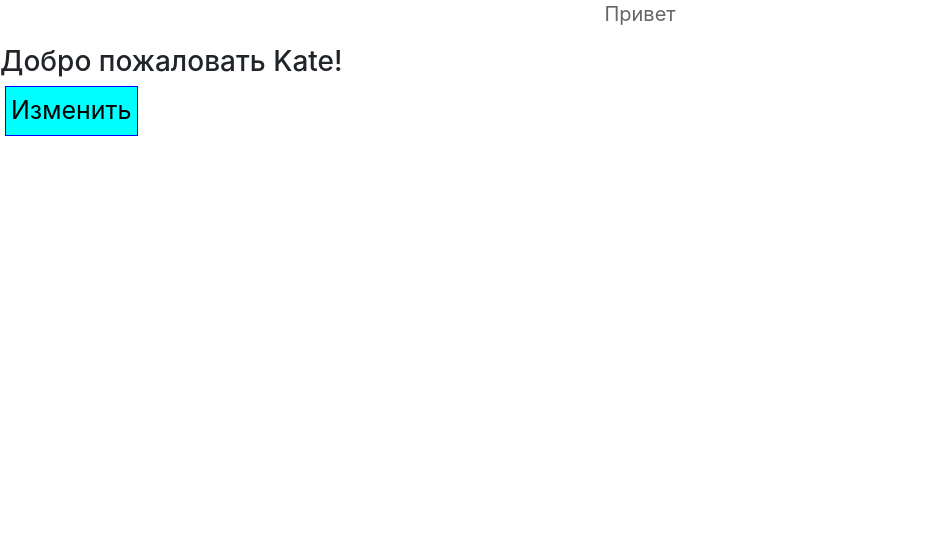
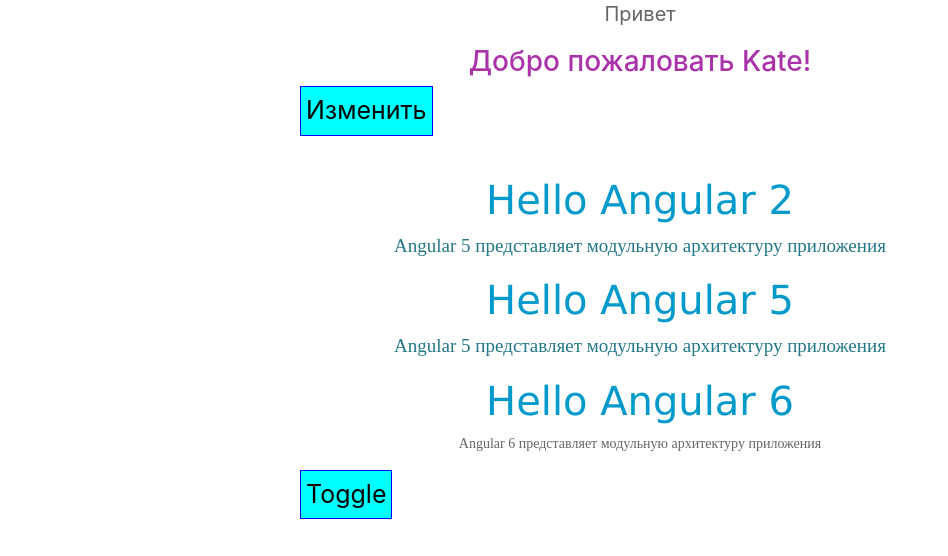
Before and after one commit to andrusenkokateryna/NewAngular, an Angular app in the folder practicAngular/angularPactic/: page / in a window 1280 px wide. Shown: the part 734-1290 px from the top of the page, without its empty margins (0-948 px from the left). Before the commit the page ends 890 px from the top, so only its background shows below. Built offline with nearby package versions, Linux system fonts and the light colour scheme.

Commit message:
derective

```diff
--- a/practicAngular/angularPactic/src/app/app.component.css
+++ b/practicAngular/angularPactic/src/app/app.component.css
@@ -22,9 +22,10 @@
 	color: #000;
 	font-size: 25px;
 	text-align: center;
-	margin-bottom: 20px;
+	margin-bottom: 40px;
 	margin-left: 5px;
 	border: 1px solid blue;
+	margin-left: 300px;
 
 
 
@@ -67,3 +68,29 @@
 	margin-left: 600px;
 	margin-bottom: 20px;
 }
+
+h3 {
+	text-align: center;
+	color: #a3a;
+}
+
+.verdanaFont {
+	font-size:13px;
+ 	font-family:Verdana;
+}
+
+.segoePrintFont {
+	font-size:19px;
+ 	font-family:"Segoe Print";
+ 	color: #278;
+
+ }
+
+ h1 {
+ 	text-align: center;
+ 	color: #09c;
+ }
+
+ .invisible {
+ 	display:none;
+ }
--- a/practicAngular/angularPactic/src/app/app.component.html
+++ b/practicAngular/angularPactic/src/app/app.component.html
@@ -44,3 +44,31 @@
 <child-comp>
 <h3 #headerContent>Добро пожаловать {{name}}!</h3>
 </child-comp>
+<div [ngClass]="{verdanaFont:true}">
+ <h1>Hello Angular 2</h1>
+ <p [ngClass]="{segoePrintFont:true}">
+ Angular 5 представляет модульную архитектуру приложения
+  </p>
+</div>
+
+<div [class.verdanaFont]="true">
+    <h1>Hello Angular 5</h1>
+    <p [class.verdanaFont]="false" [class.segoePrintFont]="true">
+        Angular 5 представляет модульную архитектуру приложения
+    </p>
+</div>
+
+<div [ngStyle]="{'font-size':'13px', 'font-family':'Verdana'}">
+                    <h1>Hello Angular 6</h1>
+                    <p [ngStyle]="{'font-size':'14px', 'font-family':'Segoe Print'}">
+                        Angular 6 представляет модульную архитектуру приложения
+                    </p>
+                </div>
+
+<div [ngClass]="{invisible: visibility}">
+     <h1>Hello Angular!!!</h1>
+      <p>
+           Angular 6 представляет модульную архитектуру приложения
+      </p>
+</div>
+<button (click)="toggle()">Toggle</button>
--- a/practicAngular/angularPactic/src/app/app.component.ts
+++ b/practicAngular/angularPactic/src/app/app.component.ts
@@ -12,6 +12,11 @@
   name:string = "Kate";
   age = 24;
 
-
+  visibility: boolean = true;
+    // переключаем переменную
+    toggle(){
+    this.visibility=!this.visibility;
 
 }
+
+}
```
Also changed, not shown: 2 other files (tests, documents, lock files or other folders).
